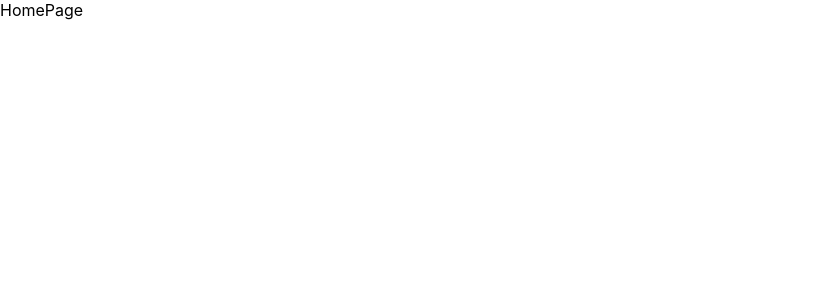
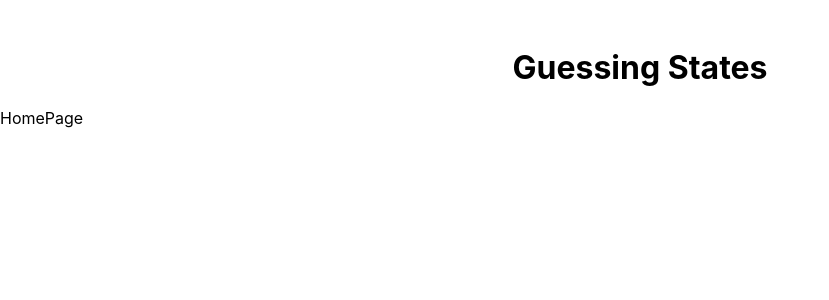
Before and after one commit to machinesandpixels/guessing-states, a React (Create React App) app: page / in a window 1280 px wide. Shown: the top 300 px of the page, without its empty margins (0-829 px from the left). Built offline with nearby package versions, Linux system fonts and the light colour scheme.

Commit message:
feat(Header): setup Header with styled-components

```diff
--- a/package.json
+++ b/package.json
@@ -12,6 +12,7 @@
     "react-router": "^6.3.0",
     "react-router-dom": "^6.3.0",
     "react-scripts": "5.0.1",
+    "styled-components": "^5.3.5",
     "web-vitals": "^2.1.4"
   },
   "scripts": {
--- a/src/App.jsx
+++ b/src/App.jsx
@@ -5,14 +5,16 @@ import {
   Routes,
   Navigate
 } from 'react-router-dom';
+import Header from "./layout/Header";
 import HomePage from './pages/HomePage';
 
 function App() {
   return (
     <Router>
+      <Header />
       <Routes>
         <Route path='/' element={ <HomePage /> }/>
-        <Route path="*" element={<Navigate to="/" replace />} />
+        <Route path="*" element={ <Navigate to="/" replace /> } />
       </Routes>
     </Router>
   );
--- /dev/null
+++ b/src/layout/Header.jsx
@@ -0,0 +1,22 @@
+import React from 'react';
+import styled from 'styled-components';
+
+const StyledH1 = styled.h1`
+  cursor: pointer;
+  color: black;
+  margin-top: 3rem;
+  text-align: center;
+  transition: 0.5s all ease-out;
+
+  &:hover {
+    color: #777777;
+  }
+`;
+
+const Header = () => {
+  return (
+    <StyledH1>Guessing States</StyledH1>
+  )
+}
+
+export default Header;
```
Also changed, not shown: 1 other file (tests, documents, lock files or other folders).
